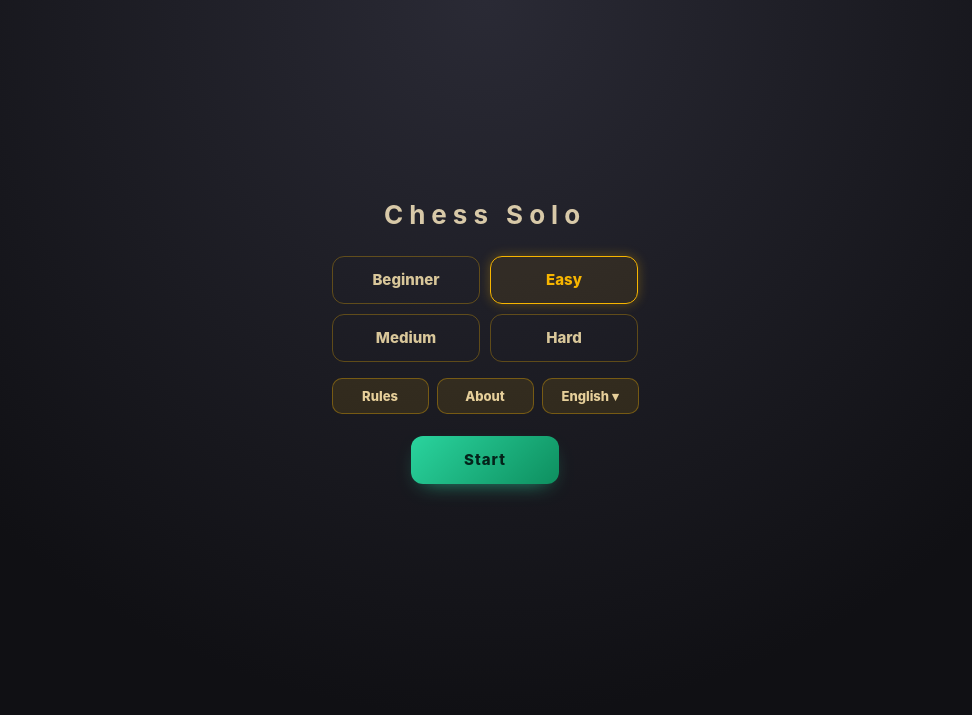
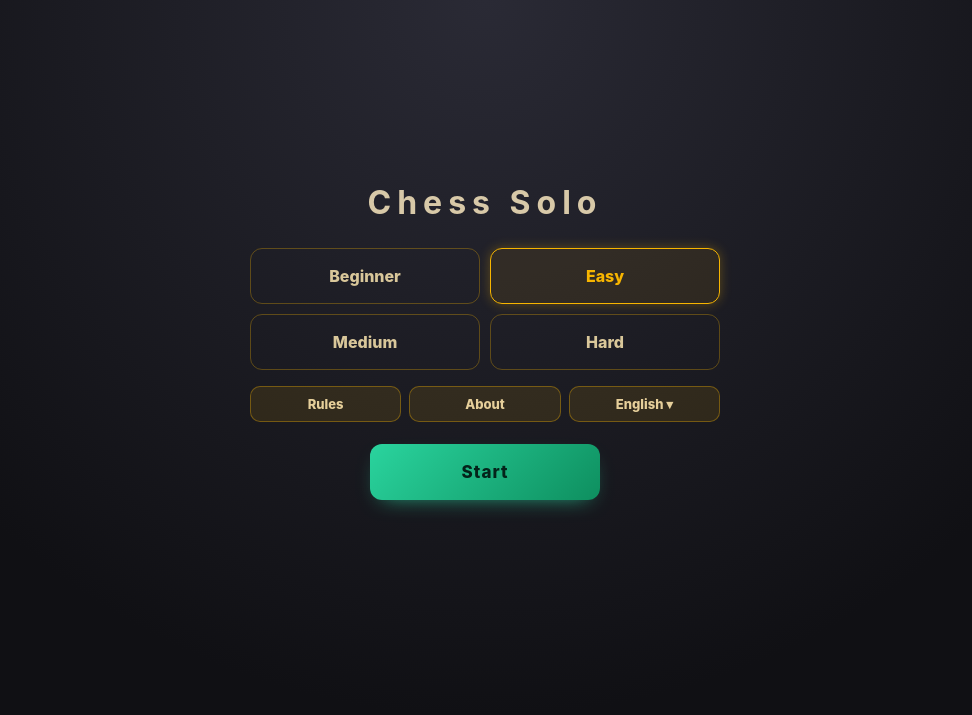
Before and after one commit to poly39-xoio/xoio-mahjong-app, a website: page chess/www/index.html in a window 1280 px wide. Shown: the whole page, without its empty margins (155-1127 px from the left). Drawn offline with Linux system fonts and the light colour scheme; a web font is replaced by a local one.

Commit message:
chess: center layout (portrait+landscape), iPad 2-column layout, bump build 2

```diff
--- a/chess/www/index.html
+++ b/chess/www/index.html
@@ -17,7 +17,7 @@ html[lang="ja"] body{font-family:'Campton','Avenir Next','Montserrat','Hiragino
 html[lang="ko"] body{font-family:'Campton','Avenir Next','Montserrat','Apple SD Gothic Neo','Malgun Gothic','Noto Sans KR','Nanum Gothic',-apple-system,sans-serif}
 *{box-sizing:border-box;-webkit-tap-highlight-color:transparent}
 html,body{margin:0;min-height:100vh;background:radial-gradient(circle at 50% 0%, #2a2a35, #101014 70%);color:var(--txt);font-family:var(--font);}
-#app{display:flex;flex-direction:column;align-items:center;gap:8px;padding:14px 12px 18px;max-width:560px;margin:0 auto}
+#app{display:flex;flex-direction:column;align-items:center;justify-content:center;gap:8px;padding:14px 12px 18px;max-width:560px;margin:0 auto;min-height:100vh}
 h1{font-size:17px;margin:0;color:var(--gold);letter-spacing:3px;font-weight:600}
 #status{font-weight:600;font-size:15px;text-align:center;min-height:22px;color:#e8dcc0}
 #thk{font-size:12px;color:var(--muted)}
@@ -98,6 +98,26 @@ h1{font-size:17px;margin:0;color:var(--gold);letter-spacing:3px;font-weight:600}
 .rfig .dg .cap{position:absolute;inset:12%;border-radius:50%;border:2px solid #2ad49e}
 .rfig .dg .pc{position:absolute;inset:6%;z-index:2}
 .rfig .dg .pc svg{width:100%;height:100%}
+/* ===== 橫向手機 / iPad:兩欄版型 ===== */
+@media (min-width:700px), (orientation:landscape) and (max-height:620px){
+ #app{display:grid;grid-template-columns:auto minmax(200px,300px);grid-template-rows:auto auto auto auto;align-items:center;justify-content:center;column-gap:28px;row-gap:8px;max-width:none;padding:10px 16px}
+ #wrap{grid-column:1;grid-row:1 / span 4;justify-content:center}
+ #hud{grid-column:2;grid-row:1;width:100%}
+ #levels{grid-column:2;grid-row:2}
+ #bar{grid-column:2;grid-row:3}
+ #bar2{grid-column:2;grid-row:4}
+ #board{width:min(86vh,calc(100vw - 350px),660px);height:min(86vh,calc(100vw - 350px),660px)}
+ #bar,#bar2{width:100%;min-width:200px}
+ #status{min-height:auto}
+}
+/* iPad 大廳稍微放大 */
+@media (min-width:700px){
+ #lobby .lb-title{font-size:32px}
+ #lobby #lbLevels{width:min(58vw,470px)}
+ #lobby .lb-go{width:calc((min(58vw,470px) - 10px) / 2);height:56px;font-size:17px}
+ #lobby .lb-lv{height:56px;font-size:16px}
+ #lbTools{width:min(58vw,470px)}
+}
 </style>
 </head>
 <body>
```
Also changed, not shown: 1 other file.
